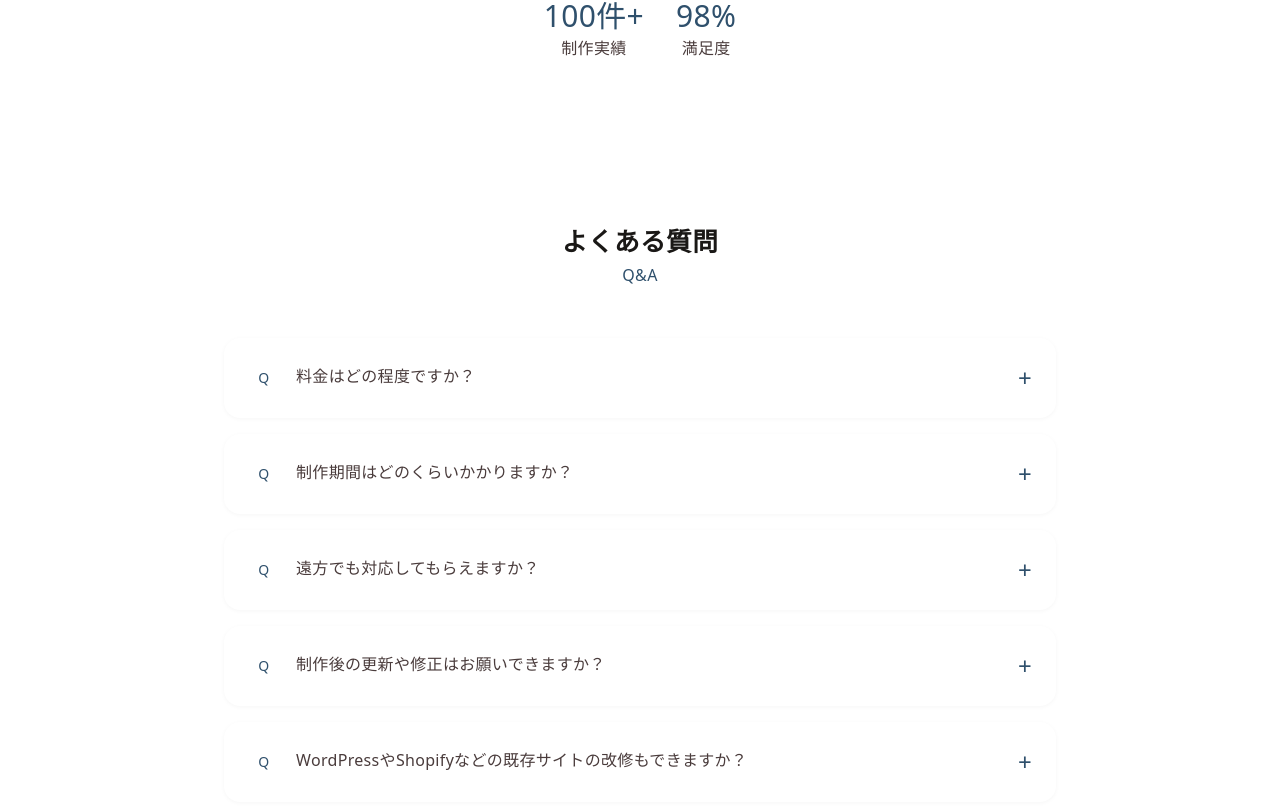
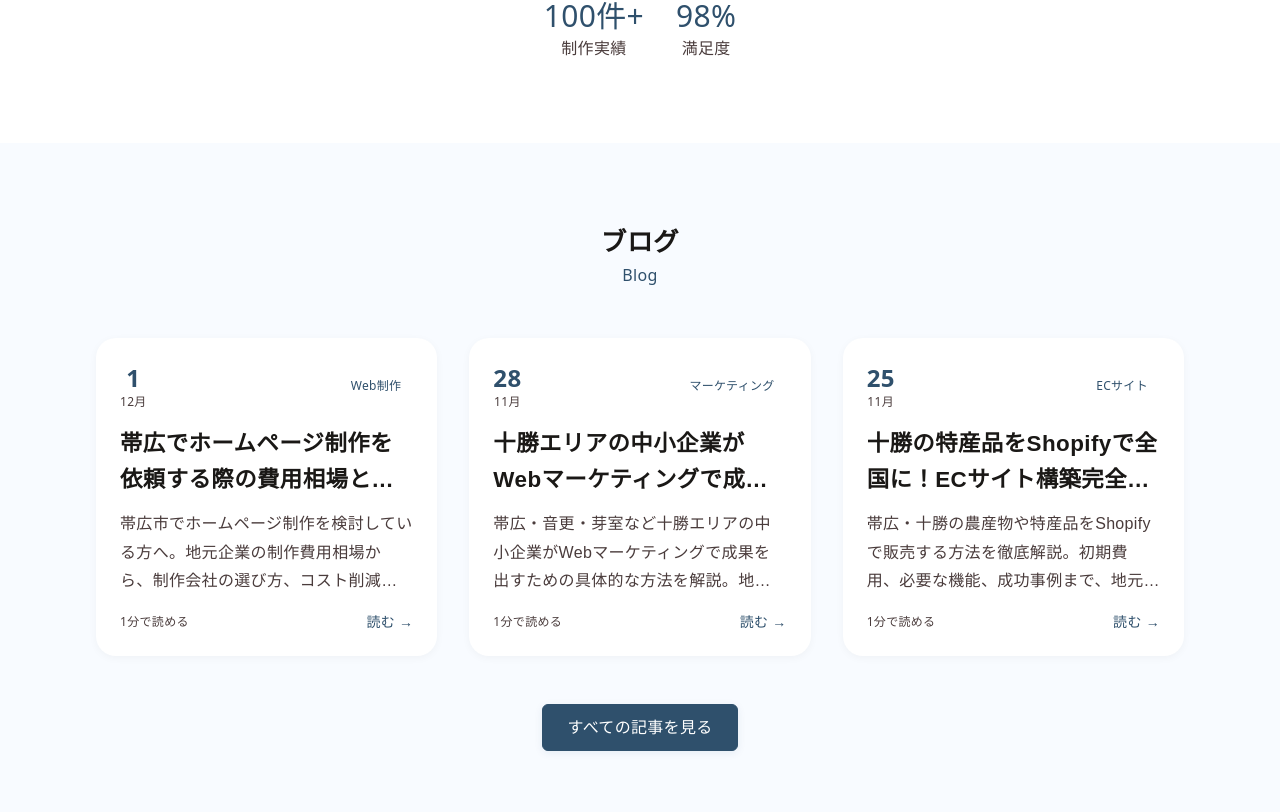
Before and after one commit to ryoma-abe/webchaleur.com, a Next.js app: page / in a window 1280 px wide. Shown: the part 5088-5900 px from the top of the page. Built offline with nearby package versions, Linux system fonts and the light colour scheme.

Commit message:
BlogServerコンポーネントをインポートし、非同期処理を使用して表示を改善しました。また、Suspenseを利用してローディング状態を管理し、全体のユーザー体験を向上させました。

```diff
--- a/src/app/page.tsx
+++ b/src/app/page.tsx
@@ -3,7 +3,7 @@ import AboutSection from "@/components/sections/about/AboutSection";
 import StrengthsSection from "@/components/sections/strengths/StrengthsSection";
 import WorksServer from "@/components/sections/WorksServer";
 import VoiceSection from "@/components/sections/voice/VoiceSection";
-// import BlogServer from "@/components/sections/BlogServer";
+import BlogServer from "@/components/sections/BlogServer";
 import FAQSection from "@/components/sections/faq/FAQSection";
 
 export default function Home() {
@@ -15,9 +15,9 @@ export default function Home() {
       <WorksServer />
 
       <VoiceSection />
-      {/*
+
       <BlogServer />
-      */}
+
       <FAQSection />
     </>
   );
--- a/src/components/sections/BlogServer.tsx
+++ b/src/components/sections/BlogServer.tsx
@@ -1,10 +1,9 @@
 import { getAllContent } from '@/lib/mdx';
 import BlogSection from './blog/BlogSection';
+import { Suspense } from 'react';
 
-export default async function Blog() {
-
+async function BlogServerInner() {
   const blogItems = await getAllContent('blog');
-
 
   const formattedItems = blogItems.map(item => ({
     slug: item.slug,
@@ -20,3 +19,22 @@ export default async function Blog() {
 
   return <BlogSection items={formattedItems} />;
 }
+
+export default function Blog() {
+  return (
+    <Suspense fallback={<div className="section-padding bg-light">
+      <div className="max-w-6xl mx-auto px-6 md:px-8">
+        <div className="animate-pulse">
+          <div className="h-8 bg-gray-200 rounded w-1/4 mx-auto mb-8"></div>
+          <div className="grid grid-cols-1 md:grid-cols-3 gap-8">
+            {[1, 2, 3].map((i) => (
+              <div key={i} className="h-64 bg-gray-200 rounded"></div>
+            ))}
+          </div>
+        </div>
+      </div>
+    </div>}>
+      <BlogServerInner />
+    </Suspense>
+  );
+}
```
